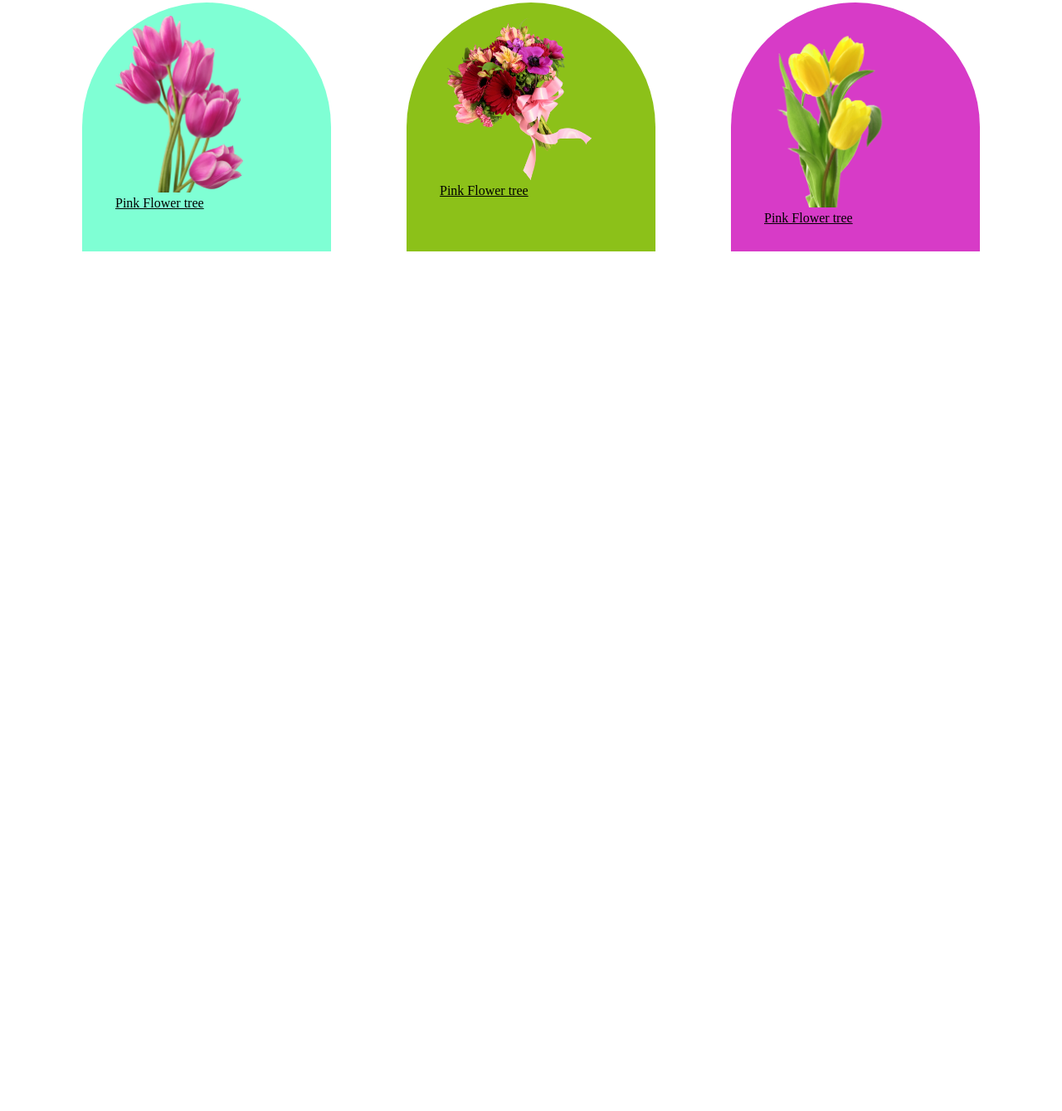
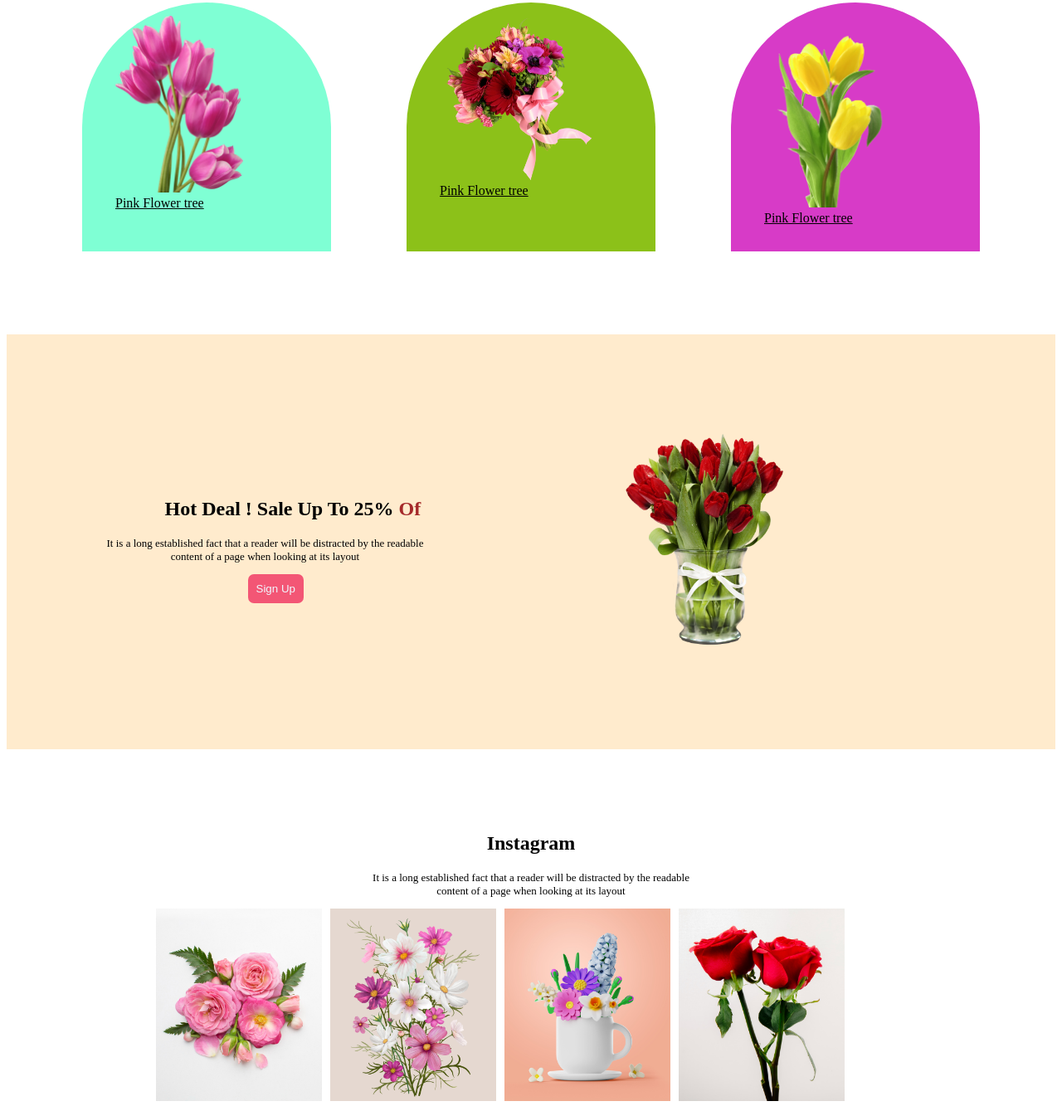
Before and after one commit to shartajislamniloy/flower-shop, a plain HTML site: page index.html in a window 1280 px wide. Shown: the part 703-2042 px from the top of the page at 83% size. Before the commit the page ends 1014 px from the top, so only its background shows below. Drawn offline with Linux system fonts and the light colour scheme.

Commit message:
instagram section done

```diff
--- a/index.html
+++ b/index.html
@@ -50,6 +50,38 @@
                 </div>
             </div>
         </section>
+        <section style="margin-top: 100px;">
+            <div class="e">
+            <div>
+                <h1 style="margin-left: 70px;">Hot Deal ! Sale Up To 25% <span style="color: brown;"> Of </span></h1>
+               <p style="text-align: center; font-size: small;">It is a long established fact that a reader will be distracted by the readable <br>
+content of a page when looking at its layout</p>
+               <button class="btn f">Sign Up</button>
+            </div>
+            <div>
+                <img src="pngwing 8.png" alt="" style="margin-right: 200px; width: 200px;">
+            </div>
+        </div>
+        </section>
+        <section style="margin-top: 100px;">
+            <h1 style="text-align: center;">Instagram</h1>
+            <p style="text-align: center; font-size: small;">It is a long established fact that a reader will be distracted by the readable <br>
+                content of a page when looking at its layout</p>
+            <div class="g">
+            <div>
+                <img src="Flower 01.png" alt="" style="width: 200px; margin-left: 10px;">
+            </div>
+            <div>
+                <img src="Rectangle 4.png" alt="" style="width: 200px; margin-left: 10px;">
+            </div>
+            <div>
+                <img src="Rectangle 5.png" alt="" style="width: 200px; margin-left: 10px;">
+            </div>
+            <div>
+                <img src="Rectangle 6.png" alt="" style="width: 200px; margin-left: 10px;">
+            </div>
+        </div>
+        </section>
     </main>
     <footer></footer>
 </body>
--- a/style/style.css
+++ b/style/style.css
@@ -25,3 +25,22 @@
     justify-content: space-evenly;
     margin-top: 35px;
 }
+.e{
+    display: flex;
+    justify-content: space-around;
+    align-items: center;
+    background-color: blanchedalmond;
+    height: 500px;
+}
+.f{
+    margin-left: 170px;
+}
+.g{
+    display: flex;
+    margin-left: 170px;
+
+}
+.h{
+    width: 50px;
+    height: 50px;
+}
```
